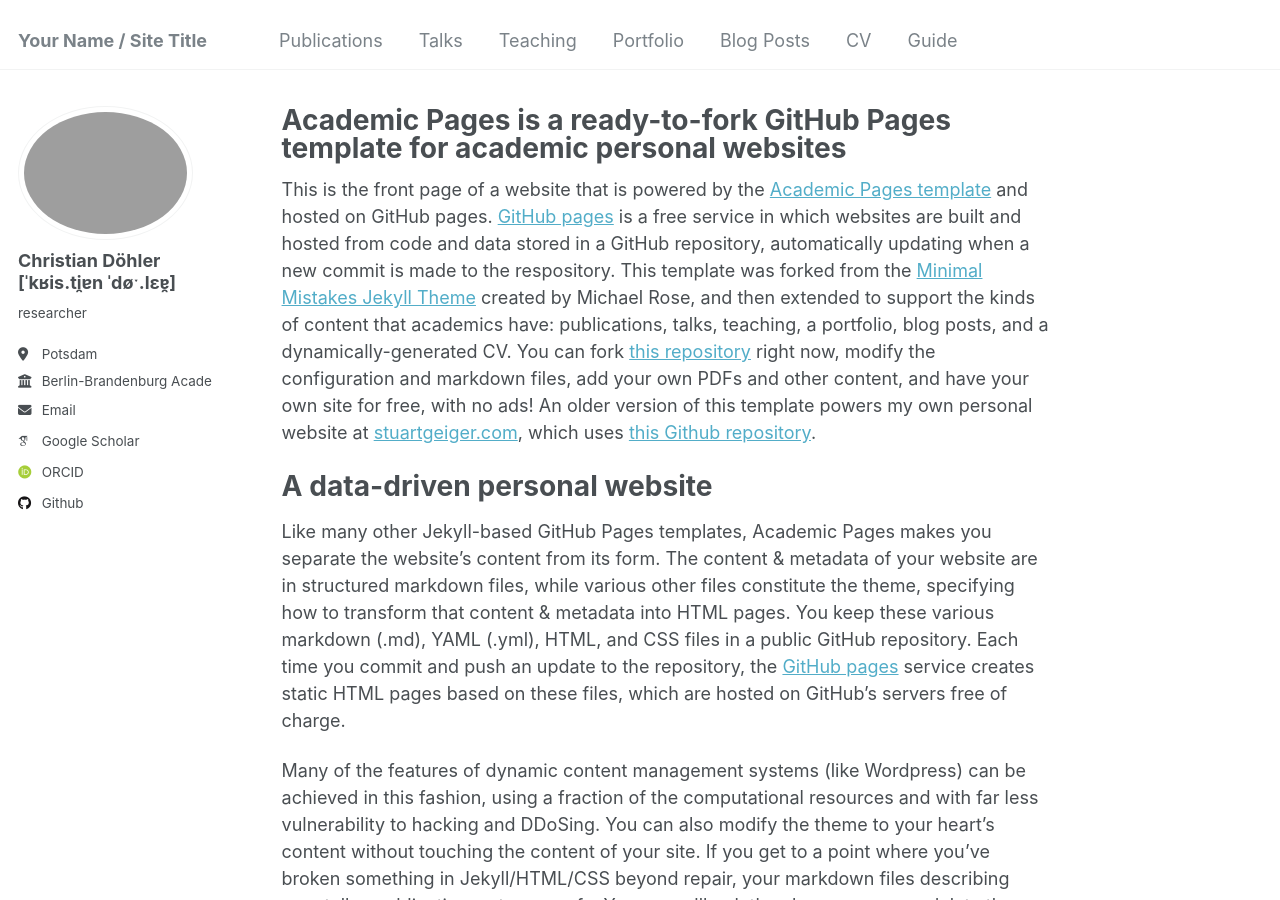
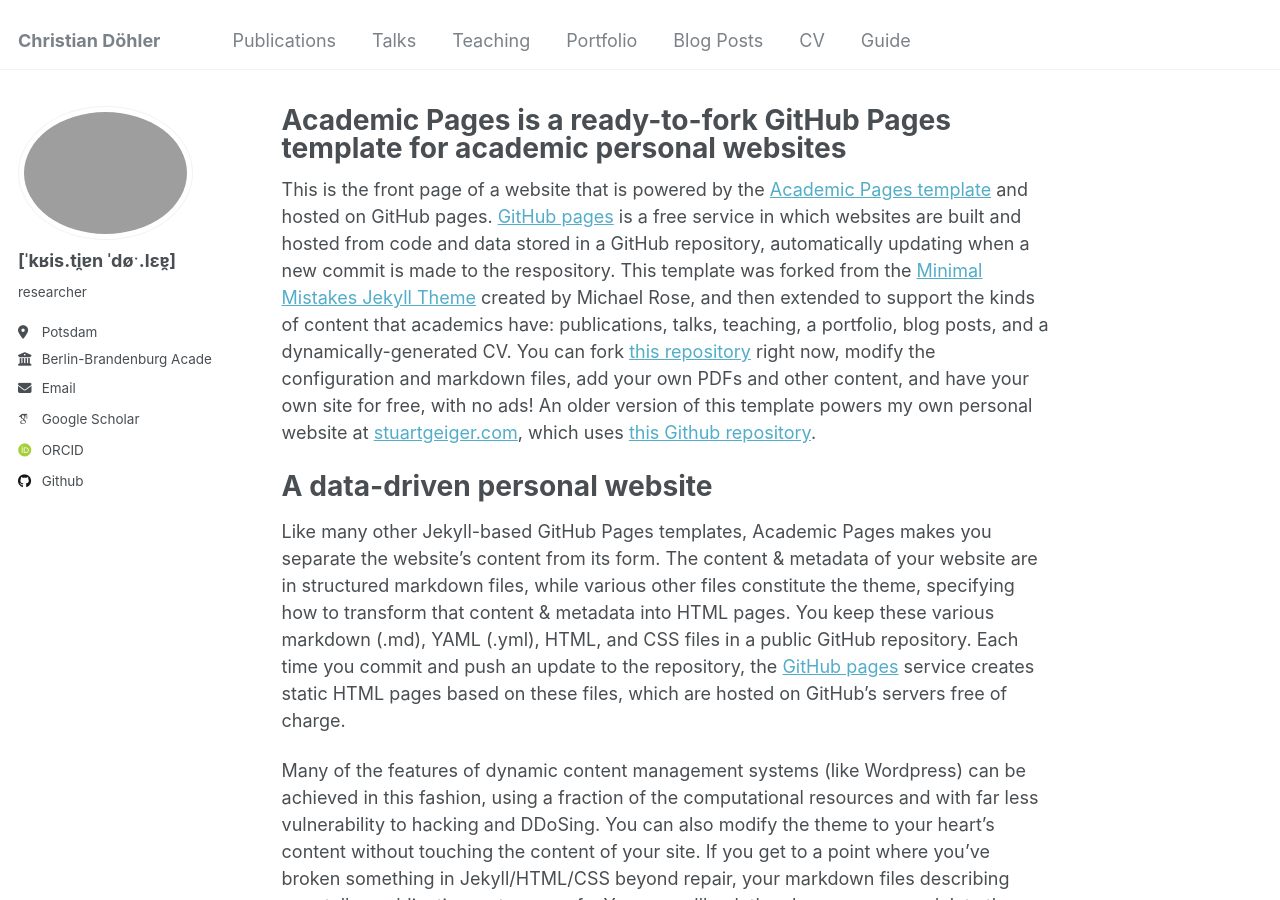
Before and after one commit to chrdoe/chrdoe.github.io, a Jekyll site: the page built from _pages/about.md, in a window 1280 px wide and 900 px high. Built offline with Jekyll 4.4.1, drawn with Linux system fonts in a browser that asks for light colours; some web fonts are replaced.

Commit message:
Update _config.yml

```diff
--- a/_config.yml
+++ b/_config.yml
@@ -8,11 +8,11 @@
 
 # Basic Site Settings
 locale                   : "en-US"
-title                    : "Your Name / Site Title"
+title                    : "Christian Döhler"
 title_separator          : "-"
 name                     : &name "Your Name"
 description              : &description "personal description"
-url                      : https://academicpages.github.io # the base hostname & protocol for your site e.g. "https://mmistakes.github.io"
+url                      : https://chrdoe.github.io/chrdoehler/ # the base hostname & protocol for your site e.g. "https://mmistakes.github.io"
 baseurl                  : "" # the subpath of your site, e.g. "/blog"
 repository               : "academicpages/academicpages.github.io"
 
@@ -21,8 +21,8 @@ repository               : "academicpages/academicpages.github.io"
 #               Additional customization can be done by editing /_includes/author-profile.html
 author:
   # Biographic information
-  avatar           : "doehler.png"
-  name             : "Christian Döhler [ˈkʁis.ti̯ɐn ˈdøˑ.lɛɐ̯]"
+  avatar           : #"doehler.png"
+  name             : "[ˈkʁis.ti̯ɐn ˈdøˑ.lɛɐ̯]"
   pronouns         : # example: "he/his"
   bio              : "researcher"
   location         : "Potsdam"
```
